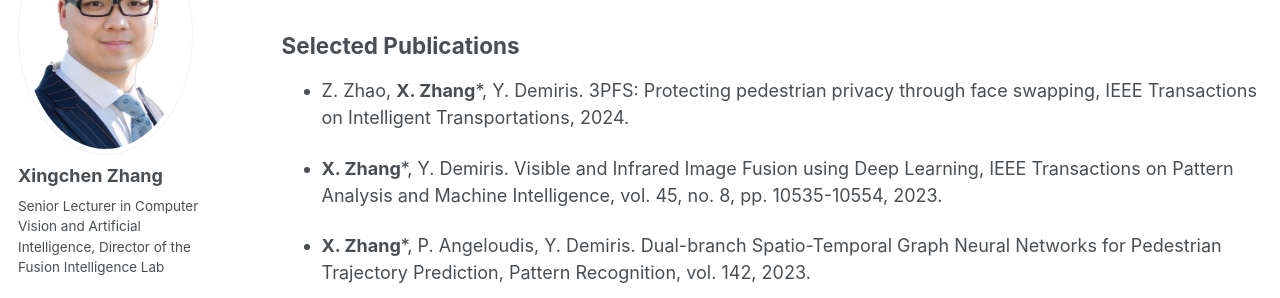
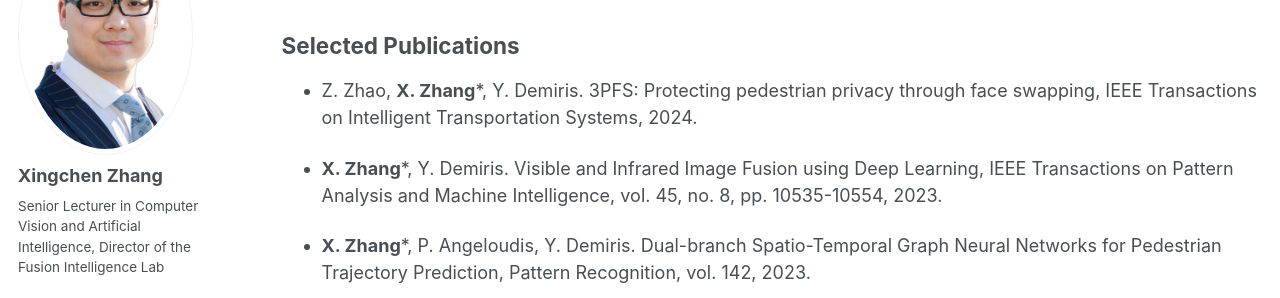
Before and after one commit to xingchenzhang/xingchenzhang.github.io, a Jekyll site: the page built from _pages/publications.md, in a window 1280 px wide and 900 px high. Shown: the part 204-502 px from the top of the window. Built offline with Jekyll 4.4.1, drawn with Linux system fonts in a browser that asks for light colours.

Commit message:
update publication

```diff
--- a/_pages/publications.md
+++ b/_pages/publications.md
@@ -11,7 +11,7 @@ For a full list of my publications, please refer to my [Google Scholar profile](
 Selected Publications
 ---------------------
 
-- Z. Zhao, **X. Zhang***, Y. Demiris. 3PFS: Protecting pedestrian privacy through face swapping, IEEE Transactions on Intelligent Transportations, 2024.
+- Z. Zhao, **X. Zhang***, Y. Demiris. 3PFS: Protecting pedestrian privacy through face swapping, IEEE Transactions on Intelligent Transportation Systems, 2024.
 
 - **X. Zhang***, Y. Demiris. Visible and Infrared Image Fusion using Deep Learning, IEEE Transactions on Pattern Analysis and Machine Intelligence, vol. 45, no. 8, pp. 10535-10554, 2023.
 
```
